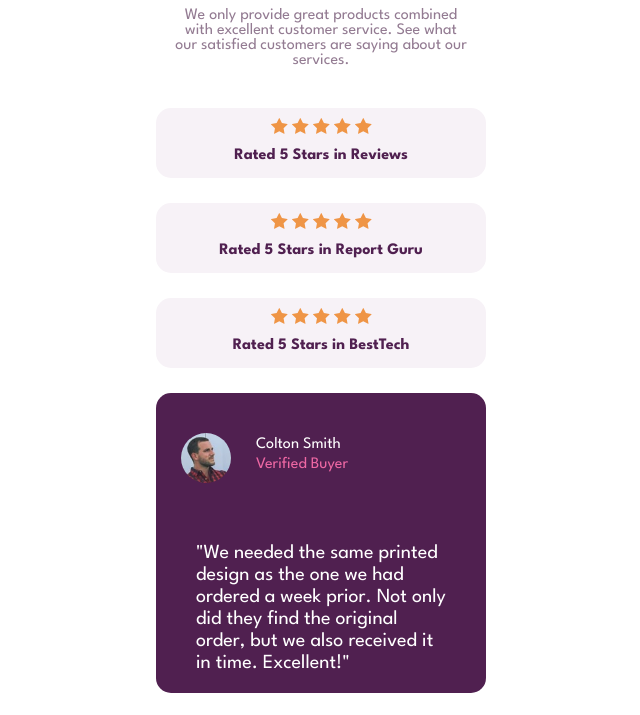
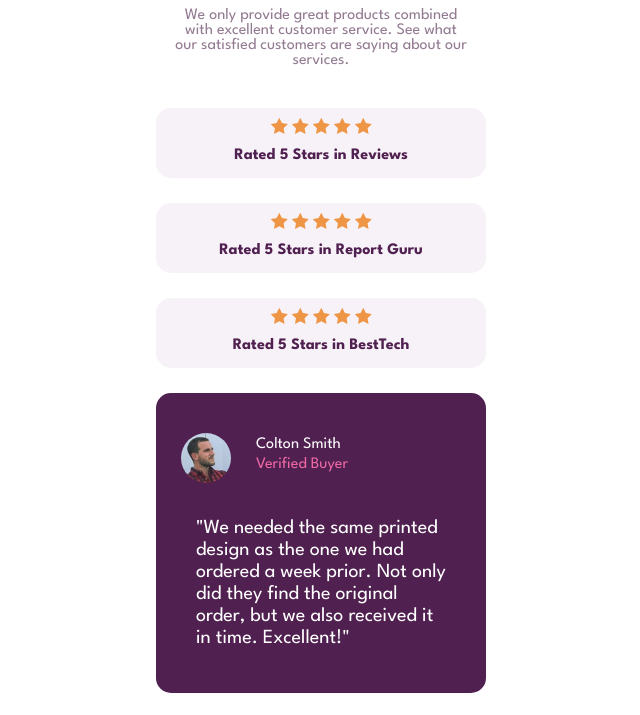
Before and after one commit to brendowe/projeto-avaliacao, a plain HTML site: page index.html in a window 1280 px wide. Shown: the part 179-894 px from the top of the page, without its empty margins (319-959 px from the left). Drawn offline with Linux system fonts and the light colour scheme.

Commit message:
Update style.css

```diff
--- a/style.css
+++ b/style.css
@@ -68,6 +68,11 @@ h1 {
     margin-bottom: 25px;
 }
 
+.comentarios li .resenha {
+    display: flex;
+    margin-top: -25px;
+}
+
 .comentarios img {
     border-radius: 50%;
     width: 50px;
```
